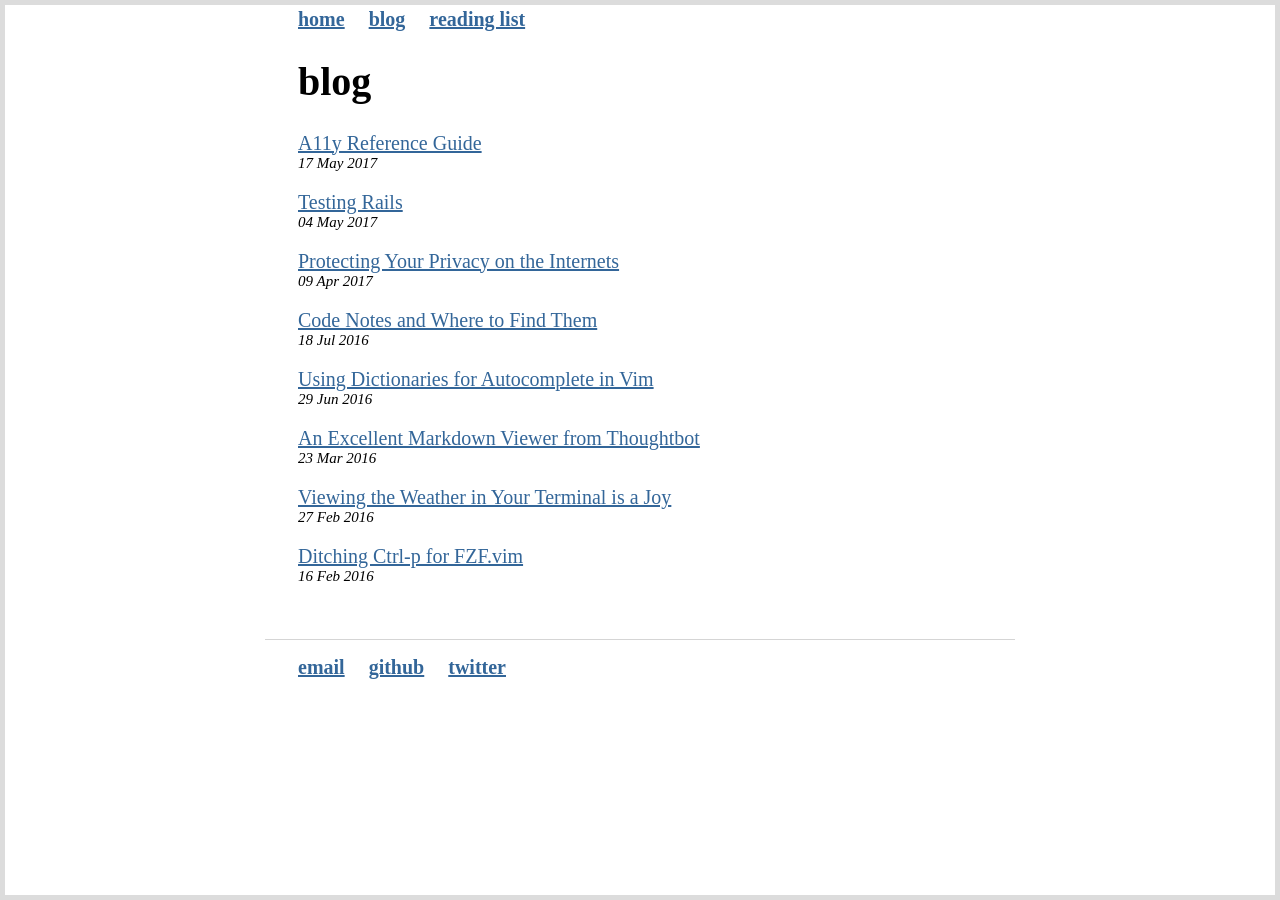
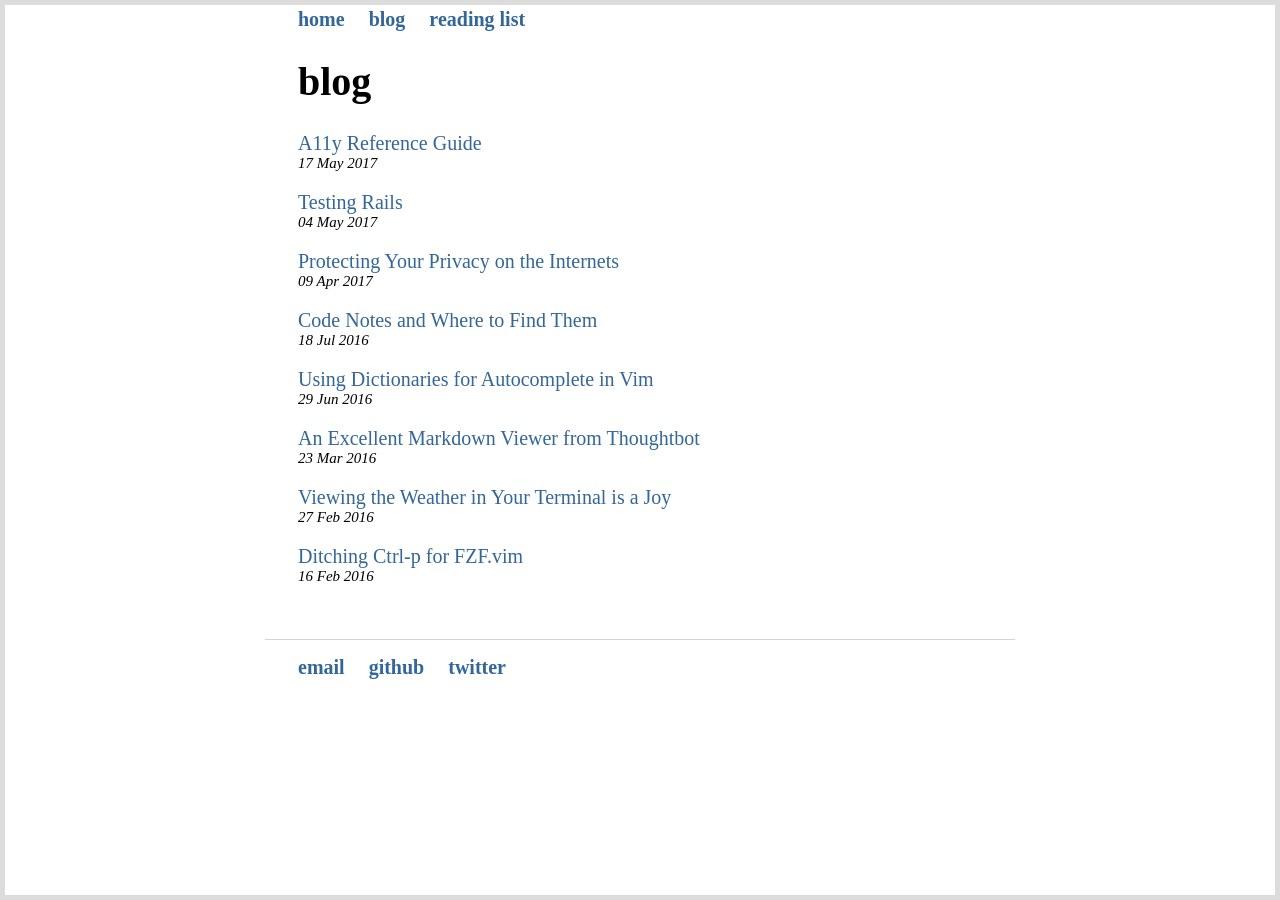
Before and after one commit to devinrm/devinrm.github.io, a Jekyll site: the page built from blog/index.html, in a window 1280 px wide. Built offline with Jekyll 4.4.1, drawn with Linux system fonts in a browser that asks for light colours; some web fonts are replaced.

Commit message:
Underline only on hover focus, UI was too muddled

```diff
--- a/css/main.css
+++ b/css/main.css
@@ -84,6 +84,11 @@ footer a {
 
 a {
   color: #336699;
+  text-decoration: none;
+}
+
+a:hover,
+a:focus {
   text-decoration: underline;
 }
 
```
